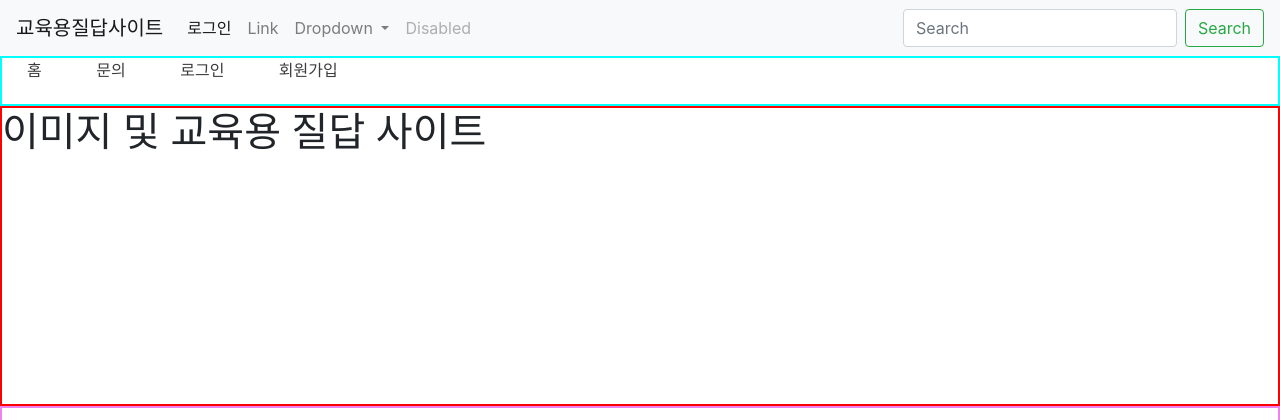
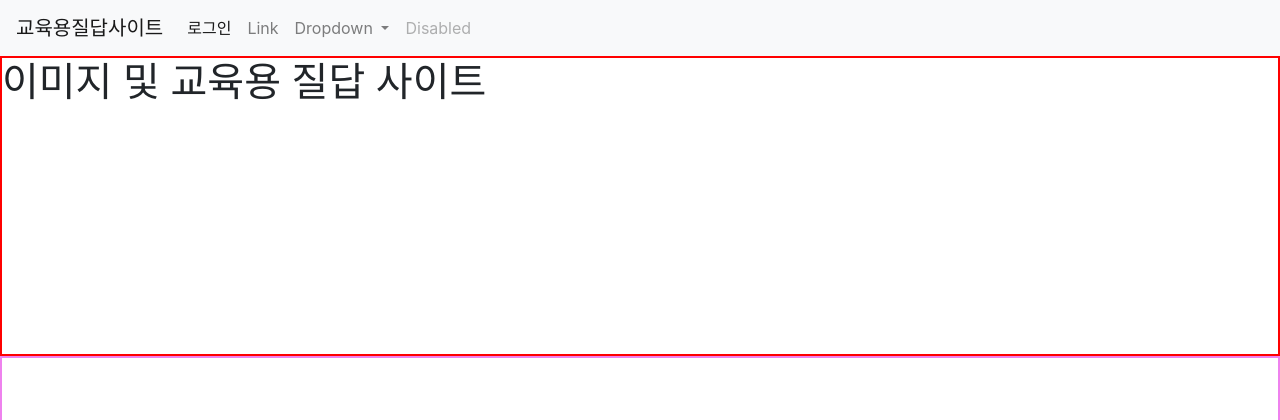
Before and after one commit to KwakHyuk95/edcationQnAstie, a Django app: page /main/ in a window 1280 px wide. Shown: the top 420 px of the page. Run offline with Django 3.2, Linux system fonts and the light colour scheme; data that the repository does not hold is empty; some libraries are stand-ins or nearby versions.

Commit message:
2021.10.07 곽혁

```diff
--- a/static/css/main.css
+++ b/static/css/main.css
@@ -1,33 +1,6 @@
 * {
     margin: 0;
     padding: 0;
-}
-
-.nav{
-    border: 2px solid aqua;
-    height: 50px;
-}
-.nav ul{
-    list-style: none;
-    float: right;
-}
-
-.nav ul li{
-    display: inline;
-    margin-left: 10px;
-    margin-right: 10px;
-}
-
-.nav ul li a{
-    text-decoration: none;
-    color: #3d3d3d;
-    width: 100px;
-    margin: 10px;
-    padding: 5px;
-}
-
-.nav ul li a:hover{
-    border-bottom: 3px solid #3d3d3d;
 }
 .header{
     border: 2px solid red;
--- a/templates/base.html
+++ b/templates/base.html
@@ -4,7 +4,6 @@
 <head>
     <meta charset="UTF-8">
     <meta name="viewport" content="width=device-width, initial-scale=1, shring-to-fit=no">
-    <link rel="stylesheet" href="{% static 'css/main.css' %}">
     <link rel="stylesheet" href="{% static 'bootstrap.min.css' %}">
     <link rel="stylesheet" type="text/css" href="{% static 'css/boardStyle.css' %}">
     <script src="{% static 'jquery-3.6.0.min.js' %}"></script>
@@ -45,10 +44,6 @@
         <a class="nav-link disabled" href="#" tabindex="-1" aria-disabled="true">Disabled</a>
       </li>
     </ul>
-    <form class="form-inline my-2 my-lg-0">
-      <input class="form-control mr-sm-2" type="search" placeholder="Search" aria-label="Search">
-      <button class="btn btn-outline-success my-2 my-sm-0" type="submit">Search</button>
-    </form>
   </div>
 </nav>
 
--- a/templates/main.html
+++ b/templates/main.html
@@ -1,14 +1,8 @@
 {% extends 'base.html' %}
 {% block content %}
+    {% load static %}
+    <link rel="stylesheet" href="{% static 'css/main.css' %}">
     <div class="con">
-        <div class="nav">
-            <ul>
-                <li><a href="#">홈</a></li>
-                <li><a href="#">문의</a></li>
-                <li><a href="login.html">로그인</a></li>
-                <li><a href="register.html">회원가입</a></li>
-            </ul>
-        </div>
         <div class="header">
             <h1>이미지 및 교육용 질답 사이트</h1>
         </div>
@@ -30,12 +24,12 @@
                         </a>
                     </li>
                     <li>
-                        <a href="">
+                        <a href="{% url 'mathboard:index' %}">
                             <div class="info">
                                 <h3>수학</h3>
                                 <span>WEB/PRINT</span>
                             </div>
-                            <img src="{% url 'mathboard:index' %}" alt="">
+                            <img src="#" alt="">
                         </a>
                     </li>
                     <li>
@@ -81,49 +75,74 @@
                     <div class="col3">
                         <figure>
                             <div class="circleimg">
-                                <img src="#" alt="">
+                                <img src="{% static 'assets/t1.png' %}" alt="" id="img1">
                             </div>
                         </figure>
                     </div>
                     <div class="col3">
                         <figure>
                             <div class="circleimg">
-                                <img src="#" alt="">
+                                <img src="{% static 'assets/t2.png' %}" alt="" id="img2">
                             </div>
                         </figure>
                     </div>
                     <div class="col3">
                         <figure>
                             <div class="circleimg">
-                                <img src="#" alt="">
+                                <img src="{% static 'assets/t3.png' %}" alt="" id="img3">
                             </div>
                         </figure>
                     </div>
                     <div class="col3">
                         <figure>
                             <div class="circleimg">
-                                <img src="#" alt="">
+                                <img src="{% static 'assets/t4.png' %}" alt="" id="img4">
                             </div>
                         </figure>
                     </div>
                     <div class="col3">
                         <figure>
                             <div class="circleimg">
-                                <img src="#" alt="">
+                                <img src="{% static 'assets/t5.png' %}" alt="" id="img5">
                             </div>
                         </figure>
                     </div>
                     <div class="col3">
                         <figure>
                             <div class="circleimg">
-                                <img src="#" alt="">
+                                <img src="{% static 'assets/t6.png' %}" alt="" id="img6">
                             </div>
                         </figure>
                     </div>
-                    <div class="tintro">
+                    <div id="koi">
                         <h2>선생님 소개</h2>
-                        <p>각 과목별 선생님입니다.</p>
+                        <p>국어 과목 선생님입니다.</p>
                         <p>질문에 대하여 친절하고 상세하게 알려주십니다.</p>
+                    </div>
+                    <div id="mai">
+                        <h2>선생님 소개</h2>
+                        <p>수학 과목 선생님입니다.</p>
+                        <p>질문에 대하여 알기쉽게 풀어 설명해주십니다.</p>
+                    </div>
+                    <div id="eni">
+                        <h2>선생님 소개</h2>
+                        <p>영어 과목 선생님입니다.</p>
+                        <p>질문에 대한 핵심을 잘 파악하고 명쾌하게 설명해주십니다.</p>
+                    </div>
+                    <div id="hii">
+                        <h2>선생님 소개</h2>
+                        <p>한국사 과목 선생님입니다.</p>
+                        <p>질문에 대하여 꼼꼼하고 자세하게 설명해주십니다.</p>
+                    </div>
+                    <div id="soi">
+                        <h2>선생님 소개</h2>
+                        <p>사회 탐구 과목 선생님입니다.</p>
+                        <p>질문에 대하여 정확히 설명해주십니다.</p>
+                    </div>
+                    <div id="sci">
+                        <h2>선생님 소개</h2>
+                        <p>과학 탐구 과목 선생님입니다.</p>
+                        <p>질문에 대하여 논리적으로 잘정리하여 설명해주십니다.</p>
                     </div>
                 </div>
             </article>
```
Also changed, not shown: other parts of static/css/main.css (+89 -7 lines), static/assets/t1.png (added), static/assets/t2.png (added), static/assets/t3.png (added), static/assets/t4.png (added), static/assets/t5.png (added), static/assets/t6.png (added).
